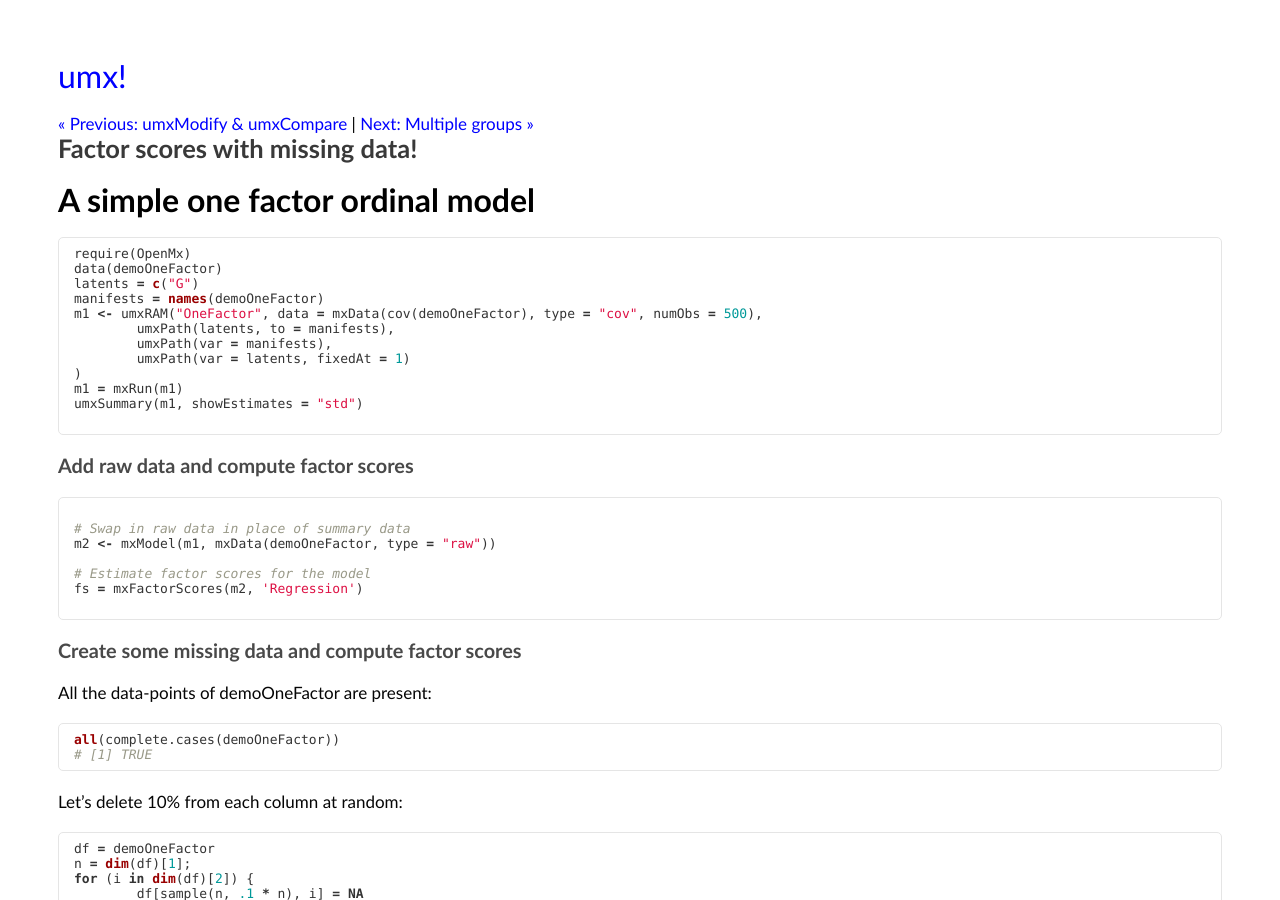
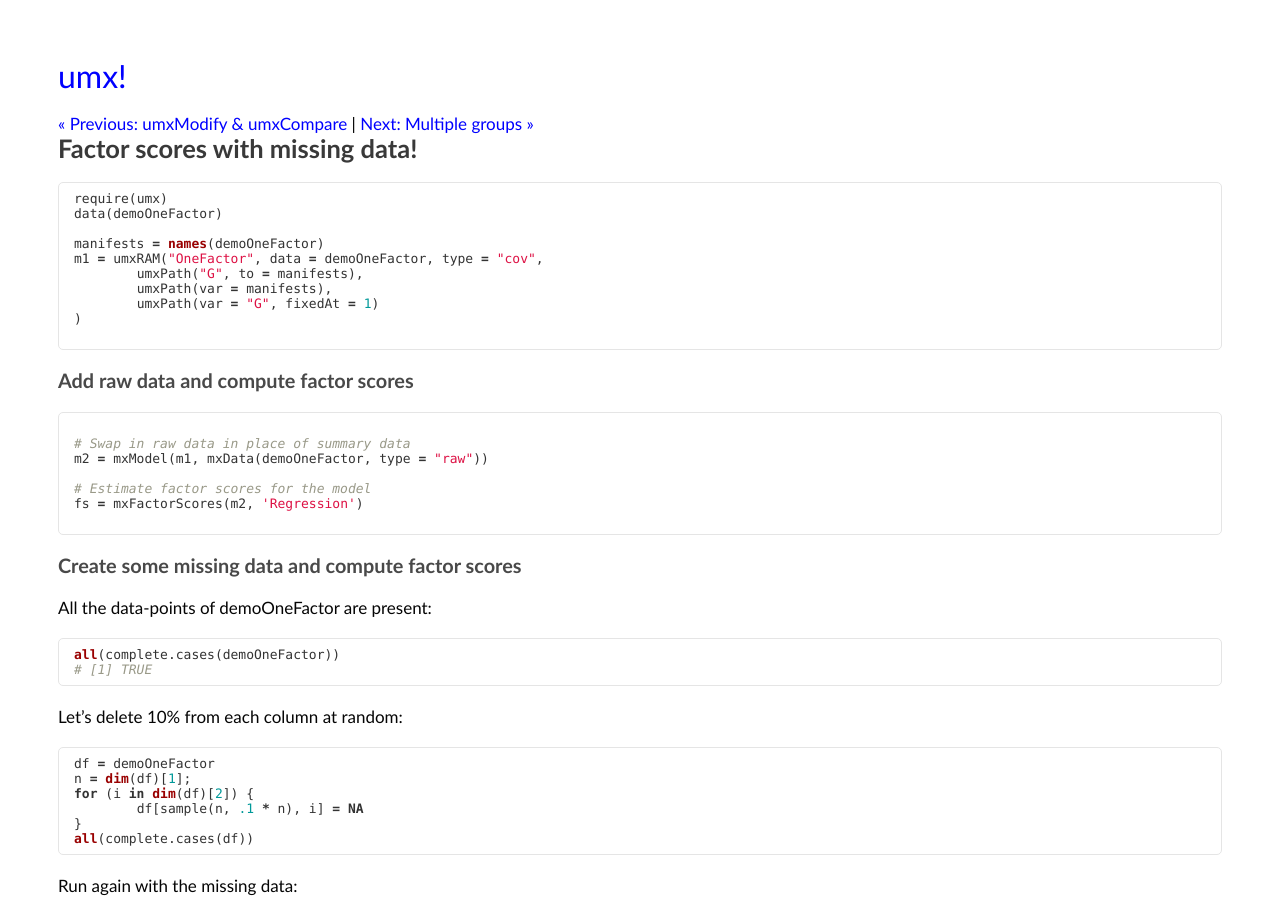
Before and after one commit to tbates/tbates.github.io, a Jekyll site: the page built from _posts/1995-02-20-detailed-Factor-scores.markdown, in a window 1280 px wide and 900 px high. Built offline with Jekyll 4.4.1, drawn with Linux system fonts in a browser that asks for light colours.

Commit message:
no message

````diff
--- a/_posts/1995-02-20-detailed-Factor-scores.markdown
+++ b/_posts/1995-02-20-detailed-Factor-scores.markdown
@@ -6,20 +6,17 @@
 categories: advanced
 ---
 
-# A simple one factor ordinal model
 
 ```r
-require(OpenMx)
+require(umx)
 data(demoOneFactor)
-latents = c("G")
+
 manifests = names(demoOneFactor)
-m1 <- umxRAM("OneFactor", data = mxData(cov(demoOneFactor), type = "cov", numObs = 500),
-	umxPath(latents, to = manifests),
+m1 = umxRAM("OneFactor", data = demoOneFactor, type = "cov",
+	umxPath("G", to = manifests),
 	umxPath(var = manifests),
-	umxPath(var = latents, fixedAt = 1)
+	umxPath(var = "G", fixedAt = 1)
 )
-m1 = mxRun(m1)
-umxSummary(m1, showEstimates = "std")
 
 ```
 
@@ -28,7 +25,7 @@
 ```r
 
 # Swap in raw data in place of summary data
-m2 <- mxModel(m1, mxData(demoOneFactor, type = "raw"))
+m2 = mxModel(m1, mxData(demoOneFactor, type = "raw"))
 
 # Estimate factor scores for the model
 fs = mxFactorScores(m2, 'Regression')
@@ -43,6 +40,7 @@
 all(complete.cases(demoOneFactor))
 # [1] TRUE
 ```
+
 Let’s delete 10% from each column at random:
 
 ```r
````
